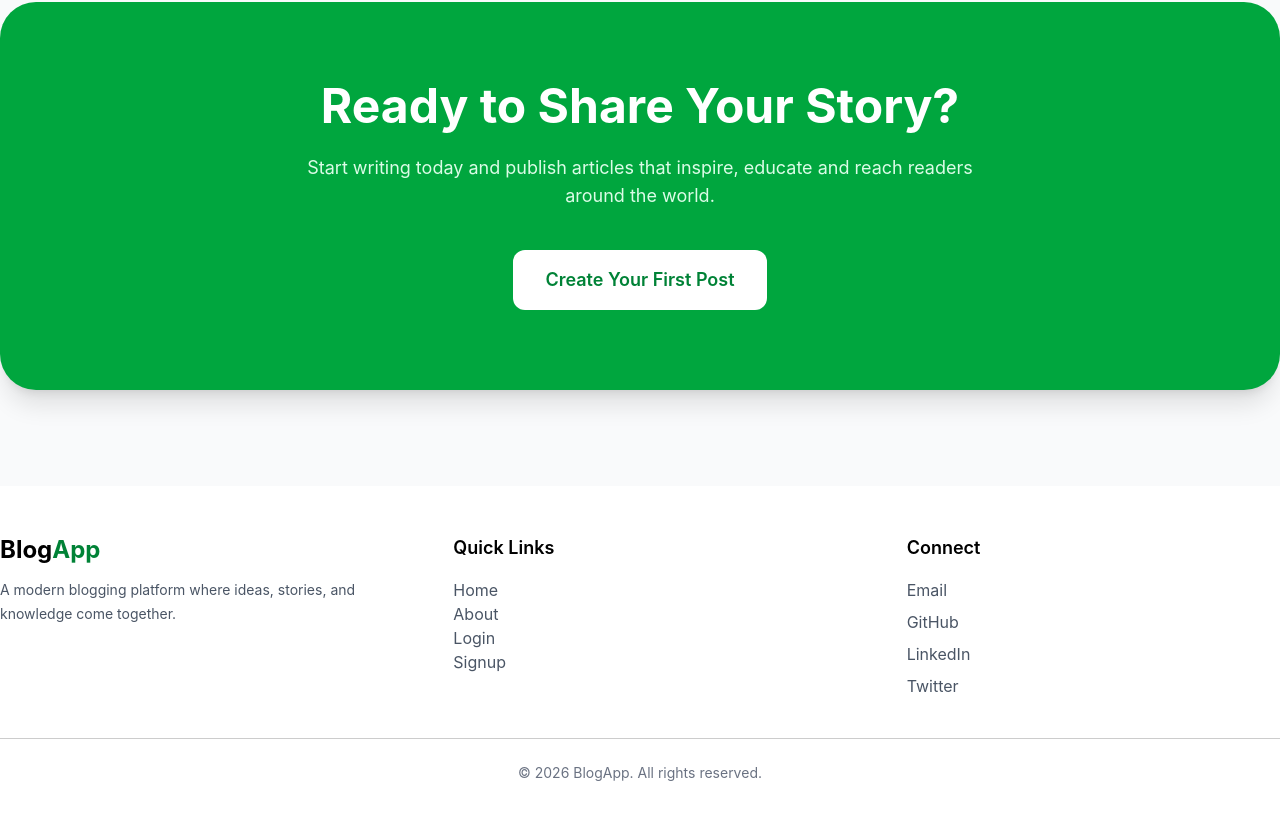
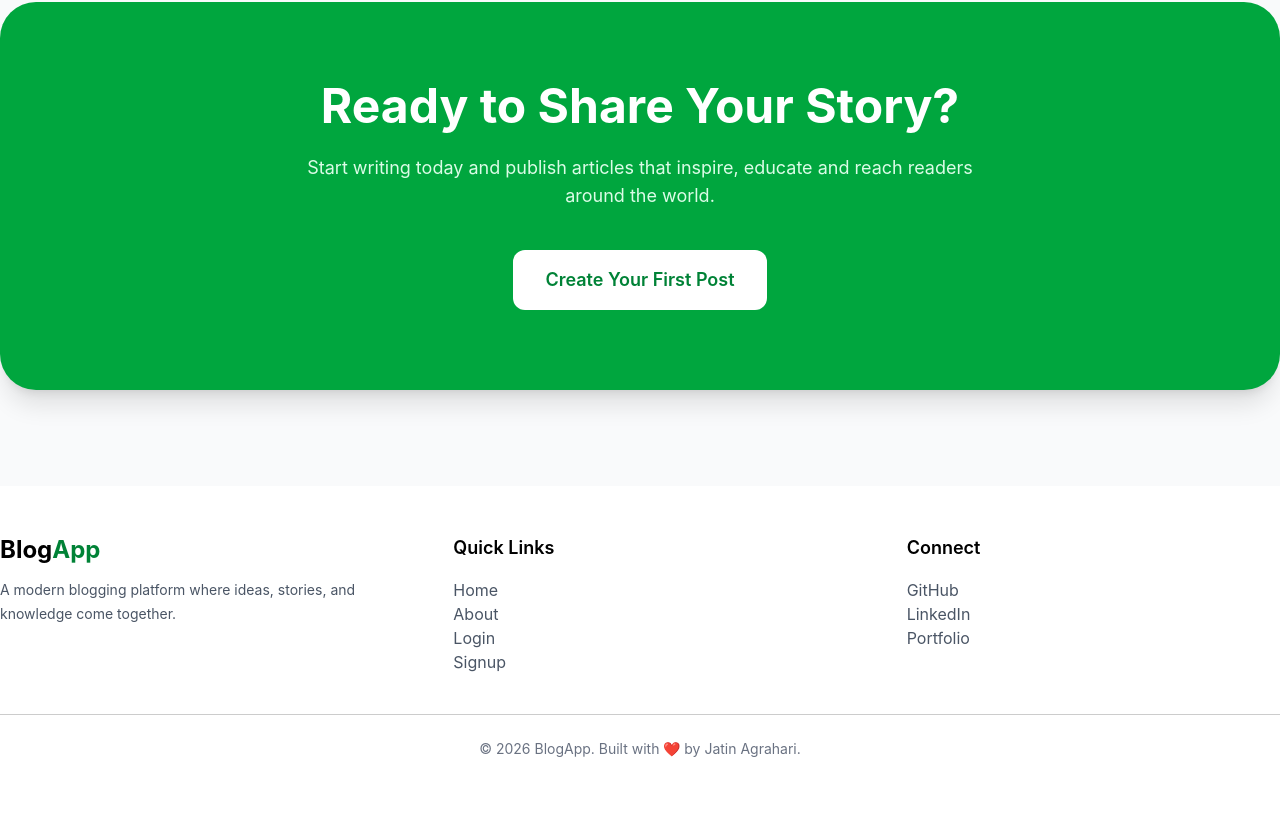
Before and after one commit to jatinagrahari/Blog-App, a React (Vite) app: page / in a window 1280 px wide. Shown: the part 1723-2542 px from the top of the page. Built offline with nearby package versions, Linux system fonts and the light colour scheme; no server answers.

Commit message:
footer fixed

```diff
--- a/src/components/footer/Footer.jsx
+++ b/src/components/footer/Footer.jsx
@@ -71,17 +71,22 @@ const Footer = () => {
               <h3 className="mb-4 text-lg font-semibold">Connect</h3>
 
               <ul className="space-y-2 text-gray-600">
-                <li>Email</li>
-                <li>GitHub</li>
-                <li>LinkedIn</li>
-                <li>Twitter</li>
+                <a href="https://github.com/jatinagrahari" target="_blank">
+                  <li>GitHub</li>
+                </a>
+                <a href="https://linkedin.com/in/jatinagrahari" target="_blank">
+                  <li>LinkedIn</li>
+                </a>
+                <a href="https://jatinagrahari.com" target="_blank">
+                  <li>Portfolio</li>
+                </a>
               </ul>
             </div>
           </div>
 
           {/* Bottom */}
           <div className="mt-10 border-black/20 border-t pt-6 text-center text-sm text-gray-500">
-            © 2026 BlogApp. All rights reserved.
+            © 2026 BlogApp. Built with ❤️ by Jatin Agrahari.
           </div>
         </div>
       </Container>
```
